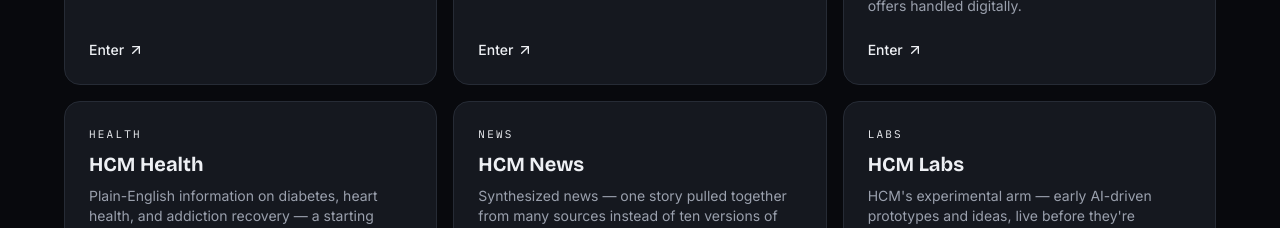
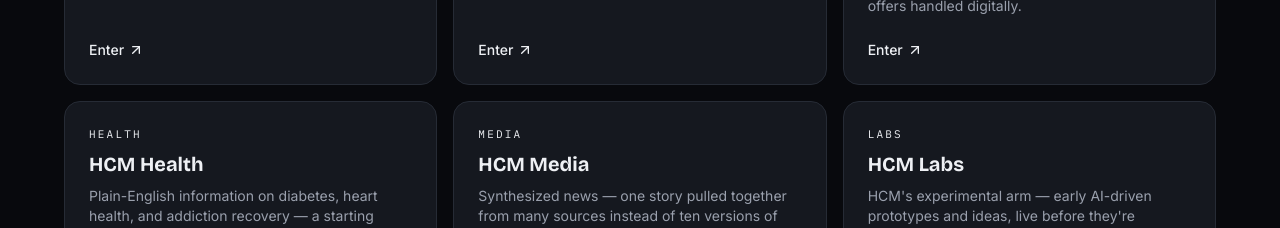
Before and after one commit to hcmtech-official/hcm, a React (Vite) app: page /merchandise in a window 1280 px wide. Shown: the part 1920-2148 px from the top of the page. Built offline with nearby package versions, Linux system fonts and the light colour scheme.

Commit message:
Rename HCM News to HCM Media

```diff
--- a/src/App.jsx
+++ b/src/App.jsx
@@ -11,7 +11,7 @@ import Automobile from "./pages/Automobile";
 import Markets from "./pages/Markets";
 import Property from "./pages/Property";
 import Health from "./pages/Health";
-import News from "./pages/News";
+import Media from "./pages/Media";
 import Labs from "./pages/Labs";
 import Space from "./pages/Space";
 import Robotics from "./pages/Robotics";
@@ -46,7 +46,7 @@ function Shell() {
           <Route path="/markets" element={<Markets />} />
           <Route path="/property" element={<Property />} />
           <Route path="/health" element={<Health />} />
-          <Route path="/news" element={<News />} />
+          <Route path="/media" element={<Media />} />
           <Route path="/labs" element={<Labs />} />
           <Route path="/space" element={<Space />} />
           <Route path="/robotics" element={<Robotics />} />
--- a/src/data/divisions.js
+++ b/src/data/divisions.js
@@ -102,12 +102,12 @@ export const divisions = [
       "Plain-English information on diabetes, heart health, and addiction recovery — a starting point, not a diagnosis.",
   },
   {
-    key: "news",
-    code: "NEWS",
-    name: "HCM News",
+    key: "media",
+    code: "MEDIA",
+    name: "HCM Media",
     tagline: "It's your full picture.",
-    path: "/news",
-    color: "var(--color-news)",
+    path: "/media",
+    color: "var(--color-media)",
     summary:
       "Synthesized news — one story pulled together from many sources instead of ten versions of the same headline.",
   },
--- a/src/index.css
+++ b/src/index.css
@@ -27,7 +27,7 @@
   --color-markets: #10b981;    /* HCM Markets */
   --color-property: #ca8a04;   /* HCM Property */
   --color-health: #22c55e;     /* HCM Health */
-  --color-news: #d946ef;       /* HCM News */
+  --color-media: #d946ef;      /* HCM Media */
   --color-labs: #0ea5e9;       /* HCM Labs */
   --color-space: #6366f1;      /* HCM Space */
   --color-robotics: #64748b;   /* HCM Robotics */
--- a/src/pages/News.jsx
+++ b/src/pages/Media.jsx
@@ -3,7 +3,7 @@ import DivisionHero from "../components/DivisionHero";
 import AppBadges from "../components/AppBadges";
 import { divisions } from "../data/divisions";
 
-const d = divisions.find((x) => x.key === "news");
+const d = divisions.find((x) => x.key === "media");
 
 const offerings = [
   {
@@ -28,7 +28,7 @@ const offerings = [
   },
 ];
 
-export default function News() {
+export default function Media() {
   return (
     <>
       <DivisionHero
```
